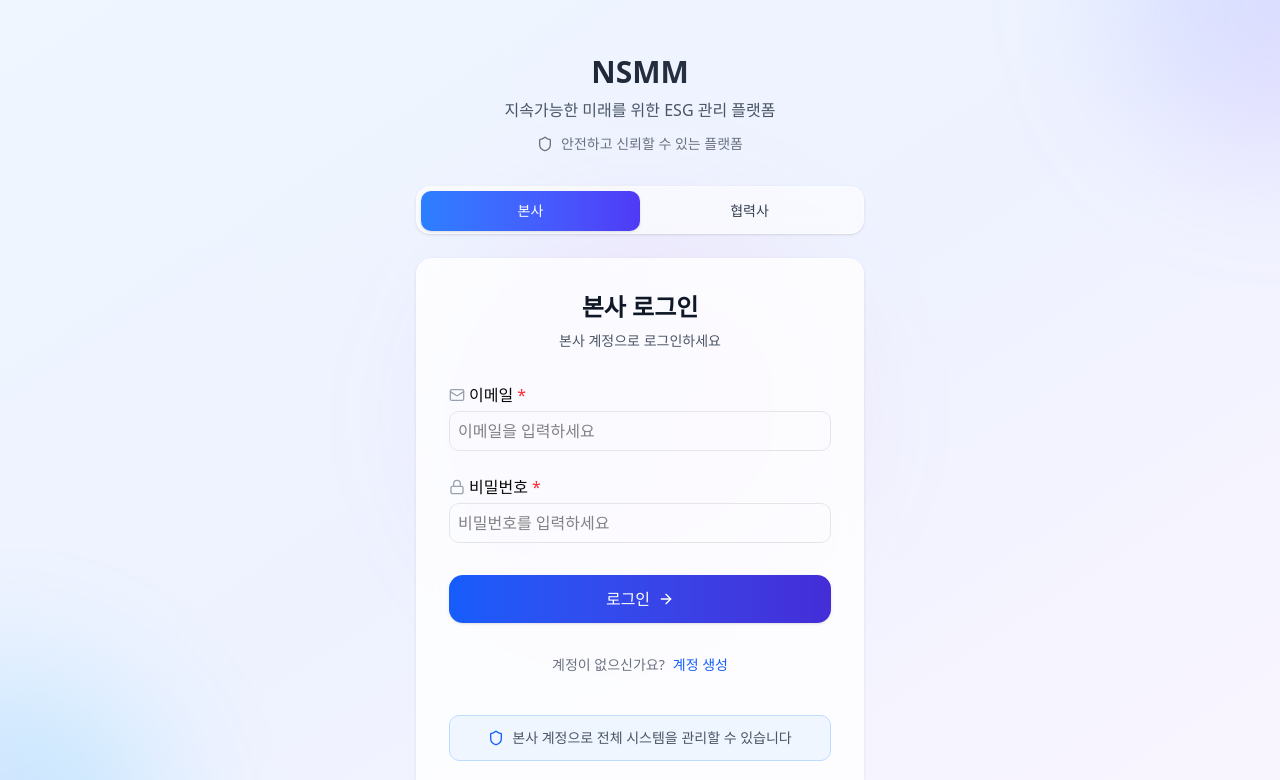
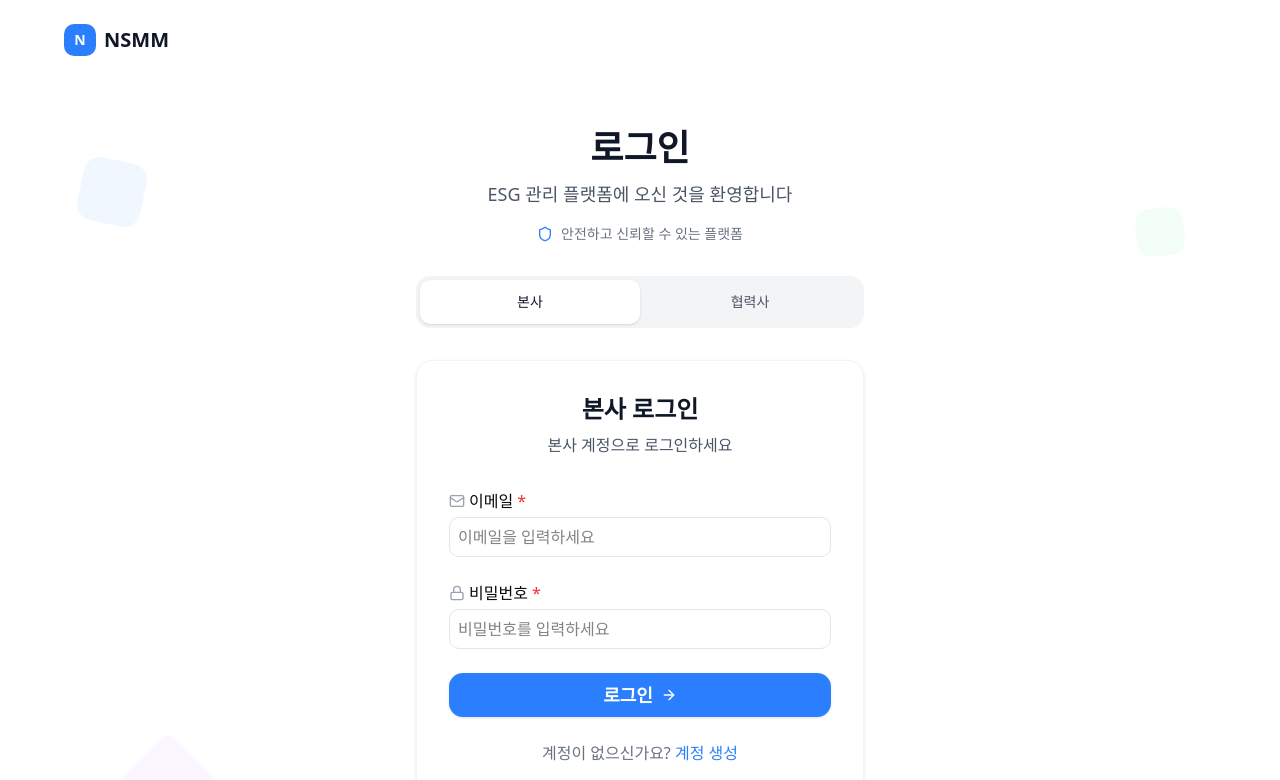
Before and after one commit to NSMM-v2/frontend, a Next.js app: page /login in a window 1280 px wide. Shown: the top 780 px of the page. Built offline with nearby package versions, Linux system fonts and the light colour scheme; no server answers.

Commit message:
refactor : 로그인 회원가입 폼 수정

```diff
--- a/src/app/(auth)/layout.tsx
+++ b/src/app/(auth)/layout.tsx
@@ -1,7 +1,7 @@
 // layout.tsx
 export default function Layout({children}: {children: React.ReactNode}) {
   return (
-    <div className="flex flex-col min-h-screen w-full">
+    <div className="flex flex-col w-full min-h-screen">
       <div className="flex flex-1">{children}</div>
     </div>
   )
--- a/src/app/(auth)/login/logIn.tsx
+++ b/src/app/(auth)/login/logIn.tsx
@@ -2,18 +2,12 @@
 
 import Link from 'next/link'
 import InputWithIcon from '@/components/inputWithIcon'
-import {Mail, Lock, Building, ArrowRight, Sparkles, Shield} from 'lucide-react'
+import {Mail, Lock, Building, ArrowRight, Shield} from 'lucide-react'
 import {useState, useEffect} from 'react'
 import {useRouter, useSearchParams} from 'next/navigation'
 import authService from '@/services/authService'
 import {showSuccess, showError, showWarning, showInfo} from '@/util/toast'
 
-/**
- * 로그인 컴포넌트
- *
- * 기능: 본사 및 협력사 로그인, 사용자 타입별 폼 분기
- * 인증: JWT 토큰 기반 로그인 후 대시보드 리다이렉트
- */
 /**
  * 로그인 컴포넌트
  *
@@ -191,55 +185,63 @@ export default function LoginComponent() {
   }
 
   return (
-    <div className="flex overflow-hidden relative flex-col p-4 w-full h-full bg-gradient-to-br from-blue-50 via-indigo-50 to-purple-50">
-      {/* 배경 장식 요소들 */}
-      <div className="overflow-hidden absolute inset-0">
-        <div className="absolute -top-40 -right-40 w-80 h-80 bg-gradient-to-br rounded-full blur-3xl from-blue-400/20 to-purple-400/20"></div>
-        <div className="absolute -bottom-40 -left-40 w-80 h-80 bg-gradient-to-tr rounded-full blur-3xl from-indigo-400/20 to-cyan-400/20"></div>
-        <div className="absolute top-1/2 left-1/2 w-96 h-96 bg-gradient-to-r rounded-full blur-3xl transform -translate-x-1/2 -translate-y-1/2 from-purple-400/10 to-pink-400/10"></div>
+    <div className="flex-1 bg-white">
+      {/* 네비게이션 */}
+      <nav className="relative z-10 px-6 py-6 bg-white">
+        <div className="flex justify-between items-center mx-auto max-w-6xl">
+          <Link href="/" className="flex items-center space-x-2">
+            <div className="flex justify-center items-center w-8 h-8 bg-blue-500 rounded-lg">
+              <span className="text-sm font-bold text-white">N</span>
             </div>
+            <span className="text-xl font-bold text-gray-900">NSMM</span>
+          </Link>
+        </div>
+      </nav>
 
-      {/* 중앙 정렬을 위한 컨테이너 */}
-      <div className="flex relative z-10 flex-1 justify-center items-center min-h-screen">
+      {/* 메인 콘텐츠 */}
+      <main className="flex relative flex-grow justify-center items-center px-6 py-12 bg-white">
+        {/* 플로팅 장식 요소들 */}
+        <div className="absolute top-20 left-20 w-16 h-16 bg-blue-100 rounded-2xl opacity-40 transform rotate-12"></div>
+        <div className="absolute right-24 top-32 w-12 h-12 bg-green-100 rounded-xl opacity-30 transform -rotate-6"></div>
+        <div className="absolute bottom-24 left-32 w-20 h-20 bg-purple-100 rounded-lg transform rotate-45 opacity-35"></div>
+
+        <div className="mx-auto w-full max-w-md">
           <div
-          className={`transition-all duration-1000 w-full max-w-md ${
+            className={`transition-all duration-1000 ${
               isVisible ? 'opacity-100 translate-y-0' : 'opacity-0 translate-y-10'
             }`}>
             {/* 헤더 섹션 */}
             <div className="mb-8 text-center">
-            <div className="flex justify-center mb-4"></div>
-            <h1 className="mb-2 text-3xl font-bold text-transparent bg-clip-text bg-gradient-to-r from-gray-900 to-gray-700">
-              NSMM
-            </h1>
-            <p className="font-medium text-gray-600">
-              지속가능한 미래를 위한 ESG 관리 플랫폼
+              <h1 className="mb-3 text-4xl font-bold text-gray-900">로그인</h1>
+              <p className="text-lg text-gray-600">
+                ESG 관리 플랫폼에 오신 것을 환영합니다
               </p>
-            <div className="flex justify-center items-center mt-3 text-sm text-gray-500">
-              <Shield className="mr-2 w-4 h-4" />
+              <div className="flex justify-center items-center mt-4 text-sm text-gray-500">
+                <Shield className="mr-2 w-4 h-4 text-blue-500" />
                 <span>안전하고 신뢰할 수 있는 플랫폼</span>
               </div>
             </div>
 
             {/* 사용자 타입 선택 */}
-          <div className="mb-6">
-            <div className="grid grid-cols-2 p-1 w-full h-12 rounded-xl border shadow-sm backdrop-blur-sm bg-white/60 border-white/20">
+            <div className="mb-8">
+              <div className="grid grid-cols-2 p-1 w-full bg-gray-100 rounded-xl">
                 <button
                   type="button"
                   onClick={() => setUserType('HEADQUARTERS')}
-                className={`rounded-lg py-2.5 text-sm font-medium transition-all duration-300 h-10 flex items-center justify-center hover:bg-white/50 ${
+                  className={`rounded-lg py-3 text-sm font-medium transition-all duration-300 ${
                     userType === 'HEADQUARTERS'
-                    ? 'bg-gradient-to-r from-blue-500 to-indigo-600 text-white shadow-sm'
-                    : 'text-gray-700'
+                      ? 'bg-white text-gray-900 shadow-sm'
+                      : 'text-gray-600 hover:text-gray-900'
                   }`}>
                   본사
                 </button>
                 <button
                   type="button"
                   onClick={() => setUserType('PARTNER')}
-                className={`rounded-lg py-2.5 text-sm font-medium transition-all duration-300 h-10 flex items-center justify-center hover:bg-white/50 ${
+                  className={`rounded-lg py-3 text-sm font-medium transition-all duration-300 ${
                     userType === 'PARTNER'
-                    ? 'bg-gradient-to-r from-blue-500 to-indigo-600 text-white shadow-sm'
-                    : 'text-gray-700'
+                      ? 'bg-white text-gray-900 shadow-sm'
+                      : 'text-gray-600 hover:text-gray-900'
                   }`}>
                   협력사
                 </button>
@@ -248,14 +250,14 @@ export default function LoginComponent() {
 
             {/* 로그인 폼 */}
             {userType === 'HEADQUARTERS' ? (
-            <div className="p-8 rounded-2xl border shadow-sm backdrop-blur-md bg-white/80 border-white/20">
+              <div className="p-8 bg-white rounded-2xl border border-gray-100 shadow-sm">
                 <div className="mb-8 text-center">
                   <h2 className="mb-2 text-2xl font-bold text-gray-900">본사 로그인</h2>
-                <p className="text-sm text-gray-600">본사 계정으로 로그인하세요</p>
+                  <p className="text-gray-600">본사 계정으로 로그인하세요</p>
                 </div>
 
                 <form onSubmit={handleHeadquartersLogin} className="space-y-6">
-                <div className="space-y-1">
+                  <div>
                     <InputWithIcon
                       header="이메일"
                       placeholder="이메일을 입력하세요"
@@ -270,7 +272,7 @@ export default function LoginComponent() {
                     />
                   </div>
 
-                <div className="space-y-1">
+                  <div>
                     <InputWithIcon
                       header="비밀번호"
                       placeholder="비밀번호를 입력하세요"
@@ -285,53 +287,50 @@ export default function LoginComponent() {
                     />
                   </div>
 
-                <div className="pt-2">
                   <button
                     type="submit"
                     disabled={isLoading}
-                    className="w-full flex items-center justify-center gap-2 bg-gradient-to-r from-blue-600 to-indigo-700 hover:from-blue-700 hover:to-indigo-800 disabled:from-gray-400 disabled:to-gray-500 text-white font-medium py-3 px-6 rounded-xl transition-all duration-300 transform hover:scale-[1.02] active:scale-[0.98] shadow-sm hover:shadow-sm disabled:cursor-not-allowed disabled:transform-none">
+                    className="flex gap-2 justify-center items-center px-8 py-2 w-full text-lg font-semibold text-white bg-blue-500 rounded-xl shadow-sm transition-all duration-300 transform hover:bg-blue-600 hover:scale-105 hover:shadow-sm-sm disabled:opacity-50 disabled:transform-none">
                     {isLoading ? '로그인 중...' : '로그인'}
                     <ArrowRight className="w-4 h-4" />
                   </button>
+
+                  <div className="text-center">
+                    <span className="text-gray-500">계정이 없으신가요? </span>
+                    <Link
+                      href="/signup"
+                      className="font-medium text-blue-500 transition-colors duration-200 hover:text-blue-600">
+                      계정 생성
+                    </Link>
                   </div>
 
-                <div className="pt-2 text-center">
-                  <div className="flex justify-center items-center space-x-2 text-sm">
-                    <span className="text-gray-500">계정이 없으신가요?</span>
-                    <Link href="/signup">
-                      <span className="font-medium text-blue-600 transition-colors duration-200 hover:text-blue-700 hover:underline">
-                        계정 생성
-                      </span>
-                    </Link>
-                  </div>
-                </div>
-
-                <div className="pt-4">
-                  <div className="p-3 text-sm text-gray-600 bg-blue-50 rounded-lg border border-blue-200">
-                    <div className="flex justify-center items-center">
-                      <Shield className="mr-2 w-4 h-4 text-blue-600" />
+                  <div className="p-4 bg-blue-50 rounded-lg border border-blue-100">
+                    <div className="flex items-center text-sm text-gray-600">
+                      <Shield className="mr-2 w-4 h-4 text-blue-500" />
                       <span>본사 계정으로 전체 시스템을 관리할 수 있습니다</span>
-                    </div>
                     </div>
                   </div>
                 </form>
               </div>
             ) : (
-            <div className="p-8 rounded-2xl border shadow-sm backdrop-blur-md bg-white/80 border-white/20">
+              <div className="p-8 bg-white rounded-2xl border border-gray-100 shadow-sm">
                 <div className="mb-8 text-center">
                   <h2 className="mb-2 text-2xl font-bold text-gray-900">협력사 로그인</h2>
-                <p className="text-sm text-gray-600">협력사 계정으로 로그인하세요</p>
+                  <p className="text-gray-600">협력사 계정으로 로그인하세요</p>
                 </div>
 
                 <form onSubmit={handlePartnerLogin} className="space-y-6">
-                <div className="space-y-1">
+                  <div>
                     <InputWithIcon
                       header="본사 계정번호"
                       placeholder="본사 계정번호를 입력하세요 (예: 2500101700)"
                       icon={<Building className="w-4 h-4 text-gray-400" />}
                       value={partnerForm.hqAccountNumber}
                       onChange={e =>
-                      setPartnerForm(prev => ({...prev, hqAccountNumber: e.target.value}))
+                        setPartnerForm(prev => ({
+                          ...prev,
+                          hqAccountNumber: e.target.value
+                        }))
                       }
                       disabled={isLoading}
                       required
@@ -339,7 +338,7 @@ export default function LoginComponent() {
                     />
                   </div>
 
-                <div className="space-y-1">
+                  <div>
                     <InputWithIcon
                       header="협력사 아이디"
                       placeholder="협력사 아이디를 입력하세요 (예: L1-001)"
@@ -353,7 +352,7 @@ export default function LoginComponent() {
                     />
                   </div>
 
-                <div className="space-y-1">
+                  <div>
                     <InputWithIcon
                       header="비밀번호"
                       placeholder="비밀번호를 입력하세요"
@@ -369,22 +368,18 @@ export default function LoginComponent() {
                     />
                   </div>
 
-                <div className="pt-2">
                   <button
                     type="submit"
                     disabled={isLoading}
-                    className="w-full flex items-center justify-center gap-2 bg-gradient-to-r from-blue-600 to-indigo-700 hover:from-blue-700 hover:to-indigo-800 disabled:from-gray-400 disabled:to-gray-500 text-white font-medium py-3 px-6 rounded-xl transition-all duration-300 transform hover:scale-[1.02] active:scale-[0.98] shadow-sm hover:shadow-sm disabled:cursor-not-allowed disabled:transform-none">
+                    className="flex gap-2 justify-center items-center px-8 py-2 w-full text-lg font-semibold text-white bg-blue-500 rounded-xl shadow-sm transition-all duration-300 transform hover:bg-blue-600 hover:scale-105 hover:shadow-sm disabled:opacity-50 disabled:transform-none">
                     {isLoading ? '로그인 중...' : '로그인'}
                     <ArrowRight className="w-4 h-4" />
                   </button>
-                </div>
 
-                <div className="pt-4 text-center">
-                  <div className="p-3 text-sm text-gray-600 bg-amber-50 rounded-lg border border-amber-200">
-                    <div className="flex justify-center items-center">
-                      <Shield className="mr-2 w-4 h-4 text-amber-600" />
+                  <div className="p-4 bg-amber-50 rounded-lg border border-amber-100">
+                    <div className="flex items-center text-sm text-gray-600">
+                      <Shield className="mr-2 w-4 h-4 text-amber-500" />
                       <span>협력사 계정은 본사에서 생성됩니다</span>
-                    </div>
                     </div>
                   </div>
                 </form>
@@ -392,6 +387,22 @@ export default function LoginComponent() {
             )}
           </div>
         </div>
+      </main>
+
+      {/* 푸터 */}
+      <footer className="px-6 py-8 bg-white border-t border-gray-100">
+        <div className="mx-auto max-w-6xl">
+          <div className="flex flex-col justify-between items-center md:flex-row">
+            <div className="flex items-center mb-4 space-x-2 md:mb-0">
+              <div className="flex justify-center items-center w-6 h-6 bg-blue-500 rounded-lg">
+                <span className="text-xs font-bold text-white">N</span>
+              </div>
+              <span className="text-lg font-bold text-gray-900">NSMM</span>
+            </div>
+            <p className="text-sm text-gray-500">© 2024 NSMM. All rights reserved.</p>
+          </div>
+        </div>
+      </footer>
     </div>
   )
 }
--- a/src/app/(auth)/signup/signup.tsx
+++ b/src/app/(auth)/signup/signup.tsx
@@ -12,7 +12,6 @@ import {
   Lock,
   CheckCircle,
   ArrowRight,
-  Sparkles,
   Shield,
   MapPin
 } from 'lucide-react'
@@ -214,34 +213,45 @@ export default function SignUp() {
   }
 
   return (
-    <div className="flex overflow-hidden relative flex-col p-4 w-full h-full bg-gradient-to-br from-blue-50 via-indigo-50 to-purple-50">
-      {/* 배경 장식 요소들 */}
-      <div className="overflow-hidden absolute inset-0">
-        <div className="absolute -top-40 -right-40 w-80 h-80 bg-gradient-to-br rounded-full blur-3xl from-blue-400/20 to-purple-400/20"></div>
-        <div className="absolute -bottom-40 -left-40 w-80 h-80 bg-gradient-to-tr rounded-full blur-3xl from-indigo-400/20 to-cyan-400/20"></div>
-        <div className="absolute top-1/2 left-1/2 w-96 h-96 bg-gradient-to-r rounded-full blur-3xl transform -translate-x-1/2 -translate-y-1/2 from-purple-400/10 to-pink-400/10"></div>
+    <div className="flex-1 bg-white">
+      {/* 네비게이션 */}
+      <nav className="relative z-10 px-6 py-6 bg-white">
+        <div className="flex justify-between items-center mx-auto max-w-6xl">
+          <Link href="/" className="flex items-center space-x-2">
+            <div className="flex justify-center items-center w-8 h-8 bg-blue-500 rounded-lg">
+              <span className="text-sm font-bold text-white">N</span>
             </div>
+            <span className="text-xl font-bold text-gray-900">NSMM</span>
+          </Link>
+        </div>
+      </nav>
 
-      {/* 중앙 정렬을 위한 컨테이너 */}
-      <div className="flex relative z-10 flex-1 justify-center items-center min-h-screen">
+      {/* 메인 콘텐츠 */}
+      <main className="flex relative flex-grow justify-center items-center px-6 py-12 bg-white">
+        {/* 플로팅 장식 요소들 */}
+        <div className="absolute top-20 left-20 w-16 h-16 bg-blue-100 rounded-2xl opacity-40 transform rotate-12"></div>
+        <div className="absolute right-24 top-32 w-12 h-12 bg-green-100 rounded-xl opacity-30 transform -rotate-6"></div>
+        <div className="absolute bottom-24 left-32 w-20 h-20 bg-purple-100 rounded-lg transform rotate-45 opacity-35"></div>
+        <div className="absolute right-40 top-60 w-8 h-8 bg-orange-100 rounded-lg opacity-25 transform rotate-12"></div>
+        <div className="absolute right-20 bottom-40 w-14 h-14 bg-green-100 rounded-xl opacity-30 transform -rotate-12"></div>
+
+        <div className="mx-auto w-full max-w-2xl">
           <div
-          className={`transition-all duration-1000 w-full max-w-lg ${
+            className={`transition-all duration-1000 ${
               isVisible ? 'opacity-100 translate-y-0' : 'opacity-0 translate-y-10'
             }`}>
             {/* 헤더 섹션 */}
             <div className="mb-8 text-center">
-            <h1 className="mb-2 text-3xl font-bold text-transparent bg-clip-text bg-gradient-to-r from-gray-900 to-gray-700">
-              본사 회원가입
-            </h1>
-            <p className="font-medium text-gray-600">NSMM에 오신 것을 환영합니다</p>
-            <div className="flex justify-center items-center mt-3 text-sm text-gray-500">
-              <Shield className="mr-2 w-4 h-4" />
+              <h1 className="mb-2 text-3xl font-bold text-gray-900">회원가입</h1>
+              <p className="text-lg text-gray-600">NSMM과 함께 ESG 관리를 시작하세요</p>
+              <div className="flex justify-center items-center mt-4 text-sm text-gray-500">
+                <Shield className="mr-2 w-4 h-4 text-blue-500" />
                 <span>안전하고 신뢰할 수 있는 플랫폼</span>
               </div>
             </div>
 
             {/* 회원가입 폼 */}
-          <div className="p-8 rounded-2xl border shadow-sm backdrop-blur-md bg-white/80 border-white/20">
+            <div className="p-8 bg-white rounded-2xl border border-gray-100 shadow-sm">
               <form onSubmit={handleSignup} className="space-y-6">
                 <div className="grid grid-cols-1 gap-4 md:grid-cols-2">
                   <div className="space-y-1">
@@ -359,7 +369,7 @@ export default function SignUp() {
                   <button
                     type="submit"
                     disabled={isLoading}
-                  className="w-full flex items-center justify-center gap-2 bg-gradient-to-r from-blue-600 to-indigo-700 hover:from-blue-700 hover:to-indigo-800 disabled:from-gray-400 disabled:to-gray-500 text-white font-medium py-3 px-6 rounded-xl transition-all duration-300 transform hover:scale-[1.02] active:scale-[0.98] shadow-sm hover:shadow-sm disabled:cursor-not-allowed disabled:transform-none">
+                    className="flex gap-2 justify-center items-center px-8 py-4 w-full text-lg font-semibold text-white bg-blue-500 rounded-xl shadow-lg transition-all duration-300 transform hover:bg-blue-600 hover:scale-105 hover:shadow-xl disabled:opacity-50 disabled:transform-none disabled:cursor-not-allowed">
                     {isLoading ? '회원가입 중...' : '회원가입'}
                     <ArrowRight className="w-4 h-4" />
                   </button>
@@ -369,7 +379,7 @@ export default function SignUp() {
                   <div className="flex justify-center items-center space-x-2 text-sm">
                     <span className="text-gray-500">이미 계정이 있으신가요?</span>
                     <Link href="/login">
-                    <span className="font-medium text-blue-600 transition-colors duration-200 hover:text-blue-700 hover:underline">
+                      <span className="font-medium text-blue-500 transition-colors duration-200 hover:text-blue-600 hover:underline">
                         로그인
                       </span>
                     </Link>
@@ -379,6 +389,22 @@ export default function SignUp() {
             </div>
           </div>
         </div>
+      </main>
+
+      {/* 푸터 */}
+      <footer className="px-6 py-8 bg-white border-t border-gray-100">
+        <div className="mx-auto max-w-6xl">
+          <div className="flex flex-col justify-between items-center md:flex-row">
+            <div className="flex items-center mb-4 space-x-2 md:mb-0">
+              <div className="flex justify-center items-center w-6 h-6 bg-blue-500 rounded-lg">
+                <span className="text-xs font-bold text-white">N</span>
+              </div>
+              <span className="text-lg font-bold text-gray-900">NSMM</span>
+            </div>
+            <p className="text-sm text-gray-500">© 2024 NSMM. All rights reserved.</p>
+          </div>
+        </div>
+      </footer>
     </div>
   )
 }
```
Lines whose indentation alone changed are shown as unchanged.
